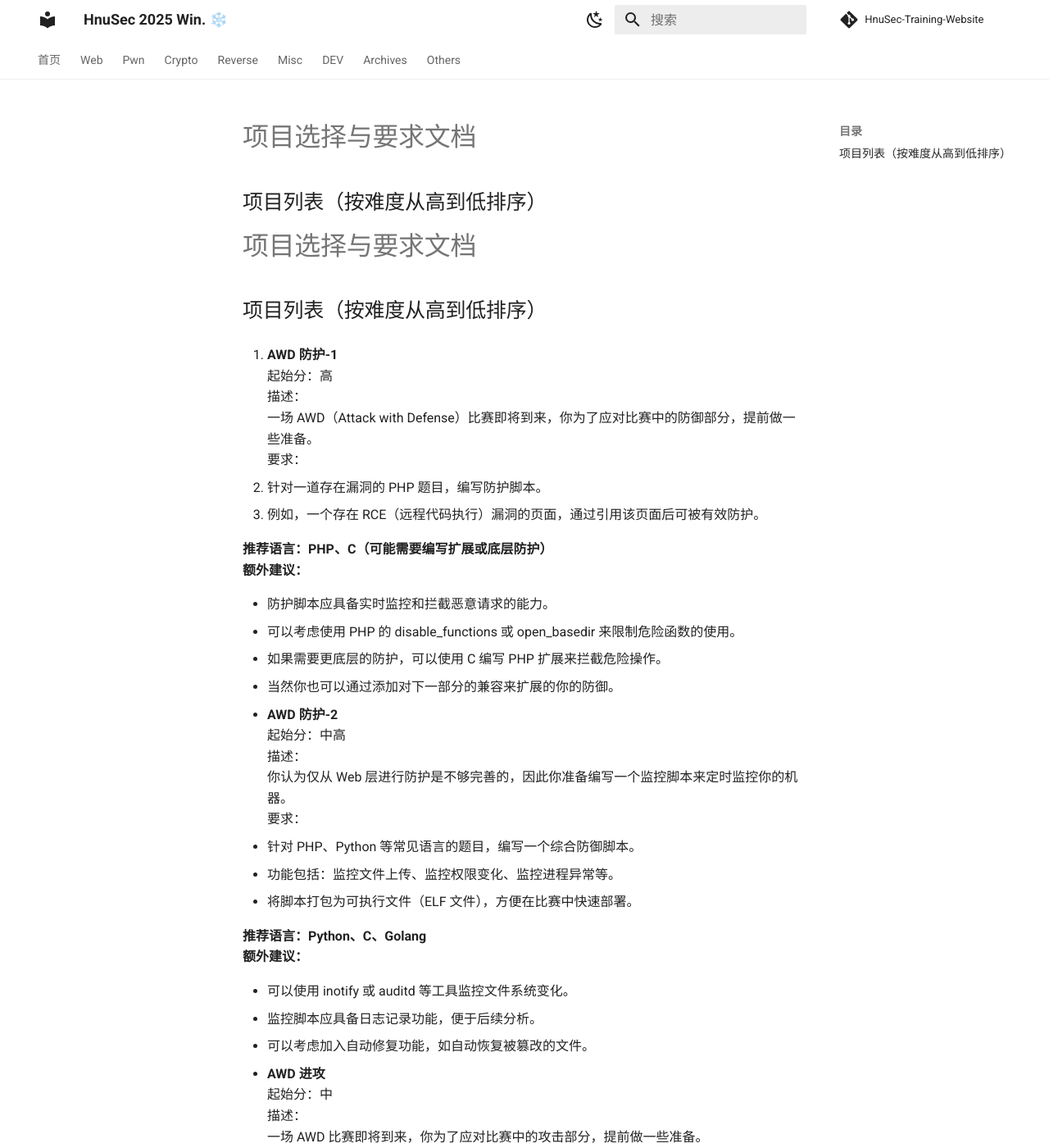
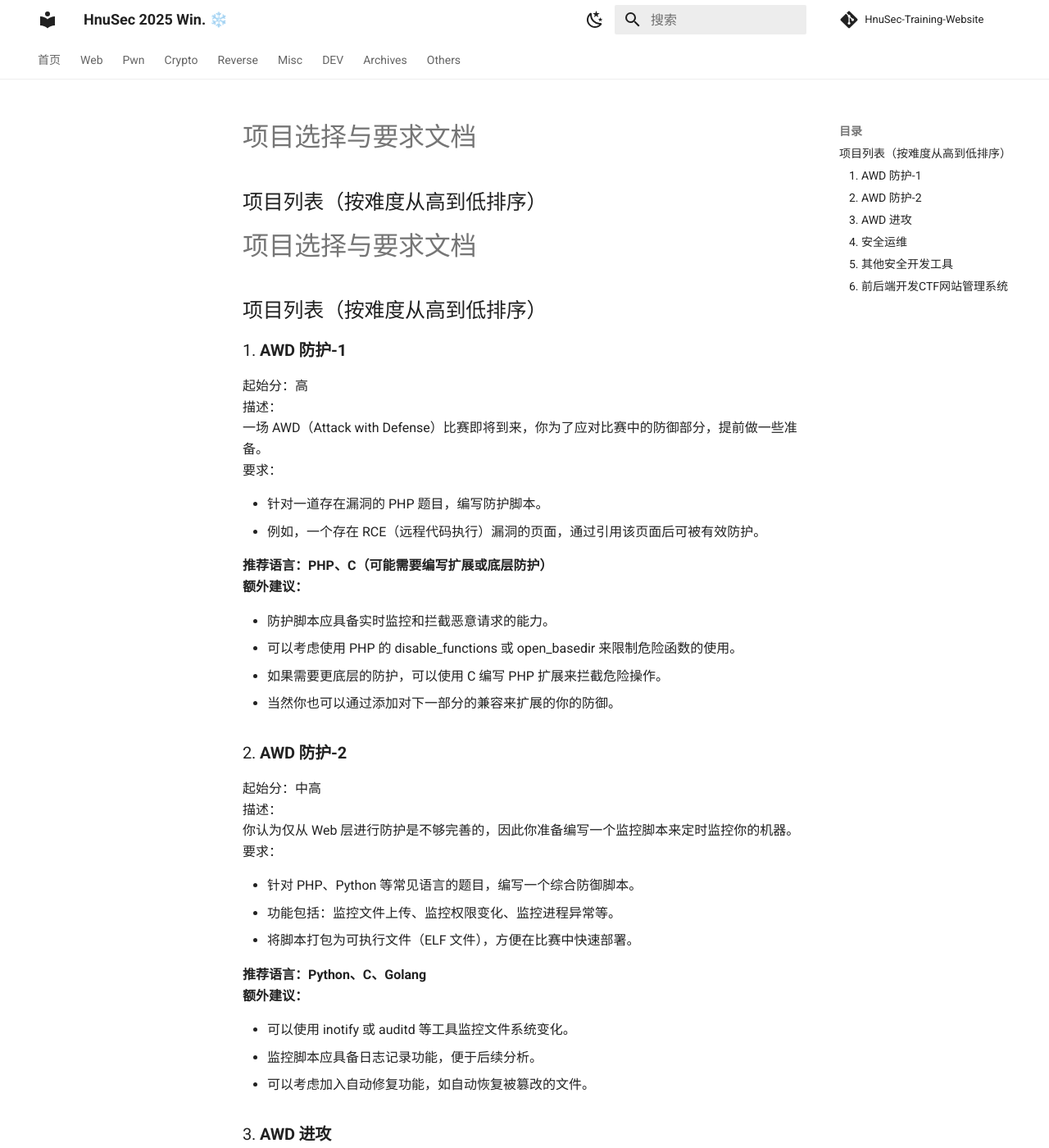
Before and after one commit to natro92/HnuSec-Training-Website, an MkDocs documentation site: the page built from docs/dev/课程考核文档.md, in a window 1280 px wide and 1400 px high. Shown: the whole window at 82% size. Built offline with MkDocs 1.6.1 and Material for MkDocs 9.7.7, drawn with Linux system fonts in a browser that asks for light colours; comment, search, counter and statistics services are not loaded.

Commit message:
Update 课程考核文档.md

```diff
--- a/docs/dev/课程考核文档.md
+++ b/docs/dev/课程考核文档.md
@@ -4,7 +4,7 @@
 <h1 id="HPf09">项目选择与要求文档</h1>
 <h2 id="AAt6p">项目列表（按难度从高到低排序）</h2>
 
-1. **AWD 防护-1**
+### 1. **AWD 防护-1**
    起始分：高
    描述：
    一场 AWD（Attack with Defense）比赛即将到来，你为了应对比赛中的防御部分，提前做一些准备。
@@ -21,7 +21,7 @@
 + 如果需要更底层的防护，可以使用 C 编写 PHP 扩展来拦截危险操作。
 + 当然你也可以通过添加对下一部分的兼容来扩展的你的防御。
 
-2. **AWD 防护-2**
+### 2. **AWD 防护-2**
    起始分：中高
    描述：
    你认为仅从 Web 层进行防护是不够完善的，因此你准备编写一个监控脚本来定时监控你的机器。
@@ -38,7 +38,7 @@
 + 监控脚本应具备日志记录功能，便于后续分析。
 + 可以考虑加入自动修复功能，如自动恢复被篡改的文件。
 
-3. **AWD 进攻**
+### 3. **AWD 进攻**
    起始分：中
    描述：
    一场 AWD 比赛即将到来，你为了应对比赛中的攻击部分，提前做一些准备。
@@ -54,7 +54,7 @@
 + 工具应具备良好的日志记录和错误处理机制。
 + 可以考虑加入自动化功能，如自动识别目标漏洞并选择相应的 POC 进行攻击。
 
-4. **安全运维**
+### 4. **安全运维**
    起始分：中低
    描述：
    你现在位于一个被黑客攻击的服务器上，需要使用脚本或可执行文件来获取黑客可能遗留下来的相关信息。
@@ -70,7 +70,7 @@
 + 工具应具备日志记录功能，便于后续分析。
 + 可以考虑加入自动化分析功能，如自动识别常见的后门或恶意软件。
 
-5. **其他安全开发工具**
+### 5. **其他安全开发工具**
    起始分：根据主题决定
    描述：
    你可以选择编写一些你认为有用的安全开发工具，如 C2 管理、Webshell 管理、CTF 工具箱等。
@@ -85,7 +85,7 @@
 + 可以考虑编写一个集成了多种功能的工具箱，方便在 CTF 比赛或渗透测试中使用。
 + 工具应具备良好的用户界面和文档，便于其他人使用。
 
-6. **前后端开发CTF网站管理系统**
+### 6. **前后端开发CTF网站管理系统**
    起始分：中
    描述：
    你可能因为某些原因只能选择这个项目，但如果你的完善度足够高，作品也会得到较高的分数。
```
